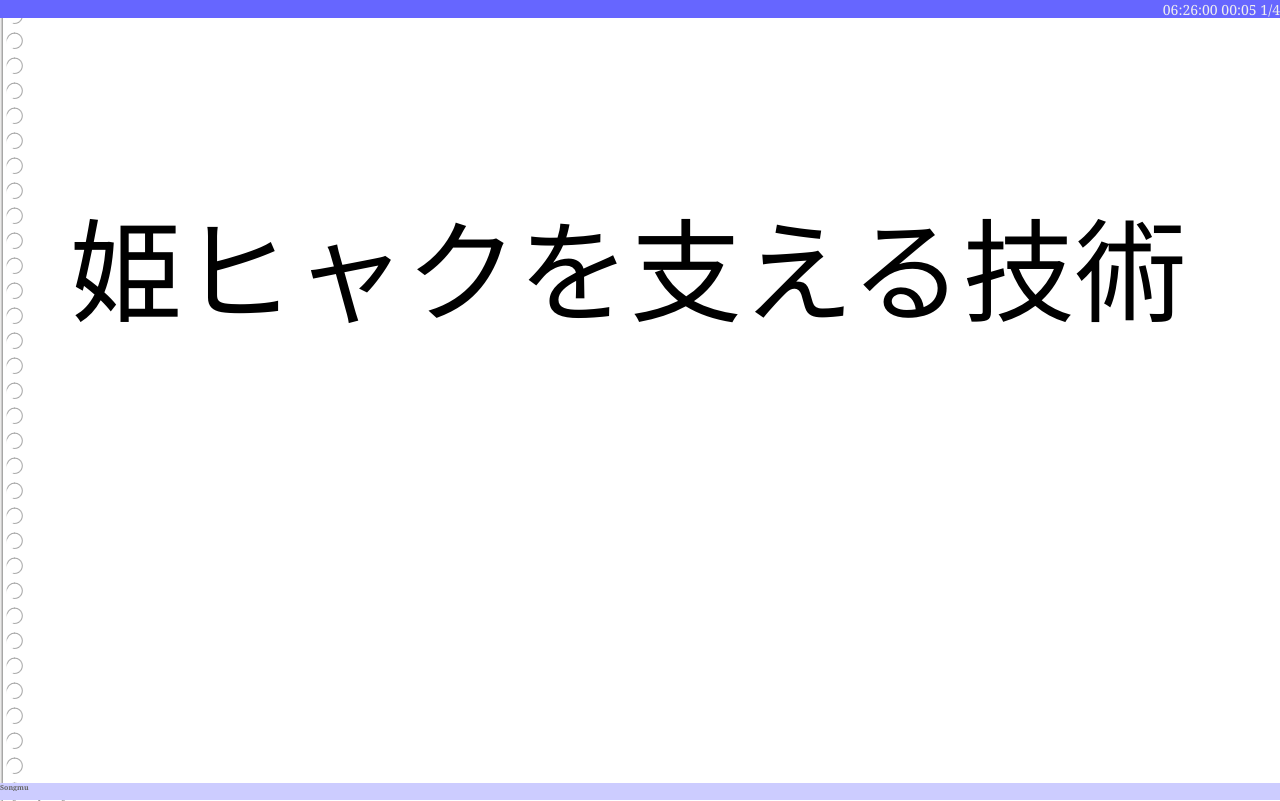
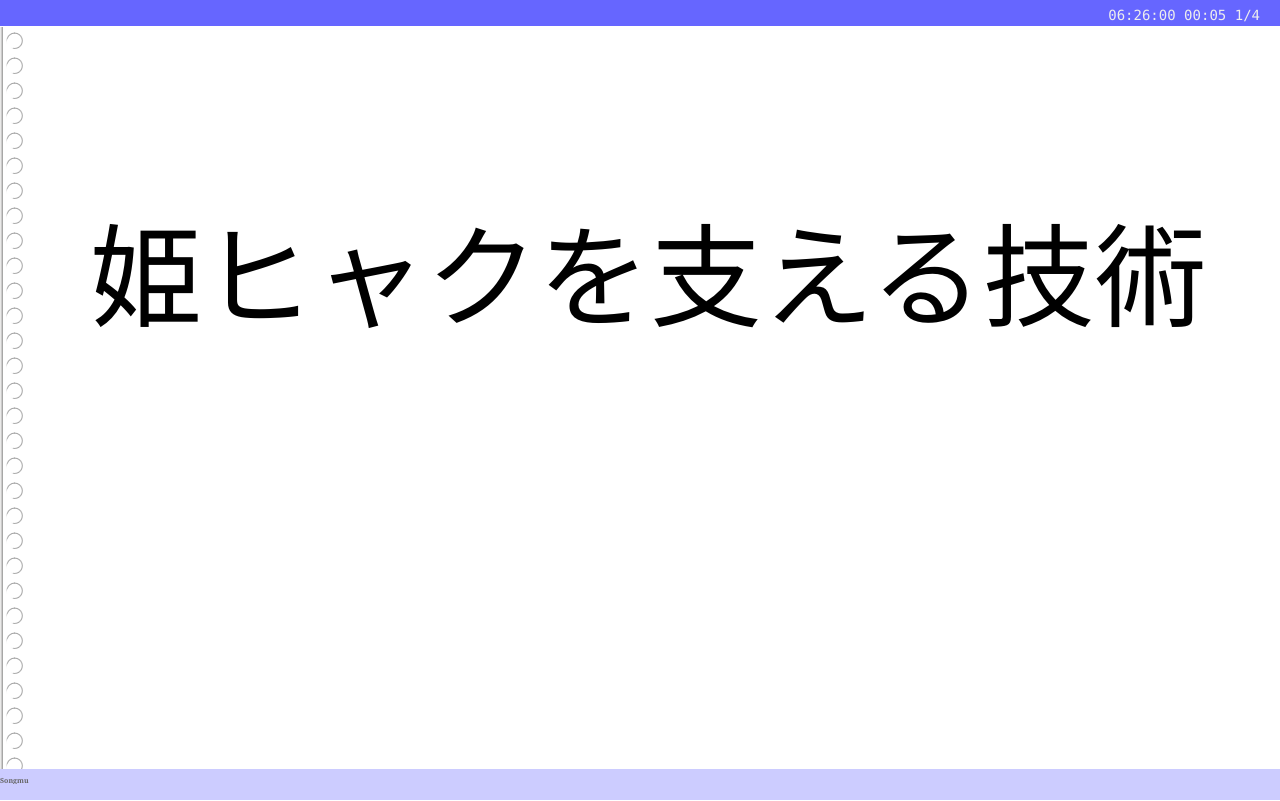
Before and after one commit to Songmu/gmslide, a plain HTML site: page index.html in a window 1280 px wide. Drawn offline with Linux system fonts and the light colour scheme.

Commit message:
update css

```diff
--- a/assets/gmpresen/gmpresen.css
+++ b/assets/gmpresen/gmpresen.css
@@ -8,26 +8,6 @@ body {
 header, footer, #topics {
     position: absolute;
     width: 100%;
-}
-
-header {
-    background: #66f;
-    top: 0;
-    height: 1.3em;
-    text-align: right;
-    color: #eee;
-    vertical-align: top;
-}
-
-footer {
-    bottom: 0;
-    height: 2.5em;
-    color: #AAB;
-    font-size: 0.5em;
-    font-weight: bold;
-    padding: 1em 0;
-    color: #666;
-    background-color: #CCCCFF;
 }
 
 body * {
@@ -78,7 +58,10 @@ ul, pre {
     line-height: 1em;
 }
 
-blockquote, q {font-style: italic;}
+blockquote, q {
+    font-style: italic;
+}
+
 blockquote {
     background: url(img/quoteclip.png) left bottom no-repeat;
     padding: 0 2em 0 45px;
@@ -89,11 +72,14 @@ blockquote {
 }
 
 .slide h1 {
-  position: static;
-  margin: 1.1em 0 1.33em; padding: 5px 0 5px 20px;
-  margin-left: 50px; padding: 0; white-space: normal;
-  font: 2em Arial, Verdana, sans-serif; white-space: normal;
+    font: 2em Arial, Verdana, sans-serif;
+    white-space: normal;
+    position: static;
+    margin: 1.1em 0 1.33em;
+    margin-left: 50px;
+    padding: 5px 0 5px 20px;
 }
+
 .slide h2 {
     background: url(img/pen.png) right bottom no-repeat;
     height: 30px;
@@ -104,9 +90,12 @@ blockquote {
     border-bottom: dotted 4px #999;
     font-weight: bold;
 }
-.slide h3 {font-size: 130%;}
 
-div.slide > ul > li {
+.slide h3 {
+    font-size: 130%;
+}
+
+.slide > ul > li {
     background: url(img/pin.png) left top no-repeat;
     padding-left: 32px;
     list-style-type: none;
@@ -131,23 +120,37 @@ div.slide > ul > li {
 
 /* ------------------------------------------------------------------------- */
 
-#header {
-    position: absolute;
+header {
+    background: #66f;
     top: 0;
-    width: 100%;
-    height: 30px;
     border-bottom: 1px solid #ffffff;
     font-family:Monaco,Menlo,Consolas,"Courier New",monospace;
     padding-top: 7px;
     padding-bottom: 1px;
     margin: 0;
+    color: #eee;
+    height: 1.3em;
+    text-align: right;
+    vertical-align: top;
 }
 
-#header #title {
+header #title {
     padding-left: 20px;
     float: left;
 }
-#header #page_info {
+
+header #page_info {
     padding-right: 20px;
     float: right;
 }
+
+footer {
+    bottom: 0;
+    height: 2.5em;
+    color: #AAB;
+    font-size: 0.5em;
+    font-weight: bold;
+    padding: 1em 0;
+    color: #666;
+    background-color: #CCCCFF;
+}
```
